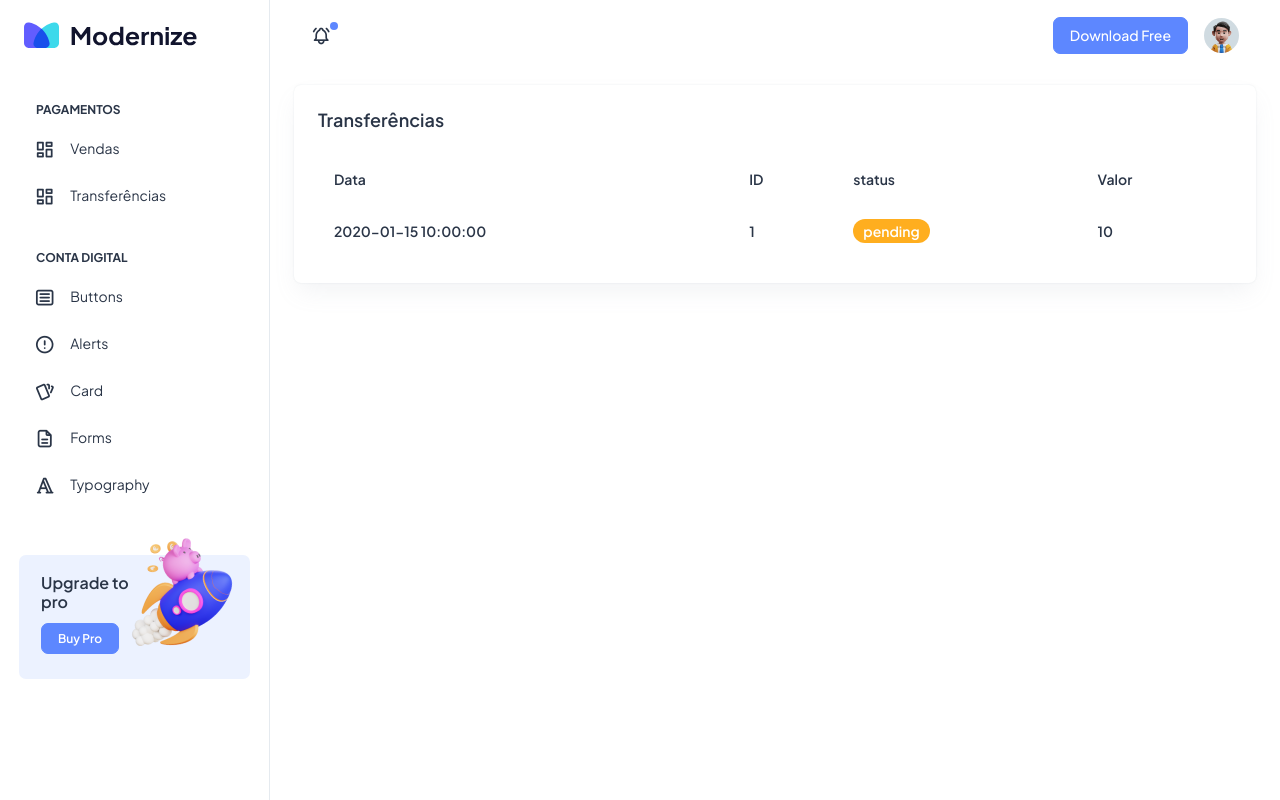
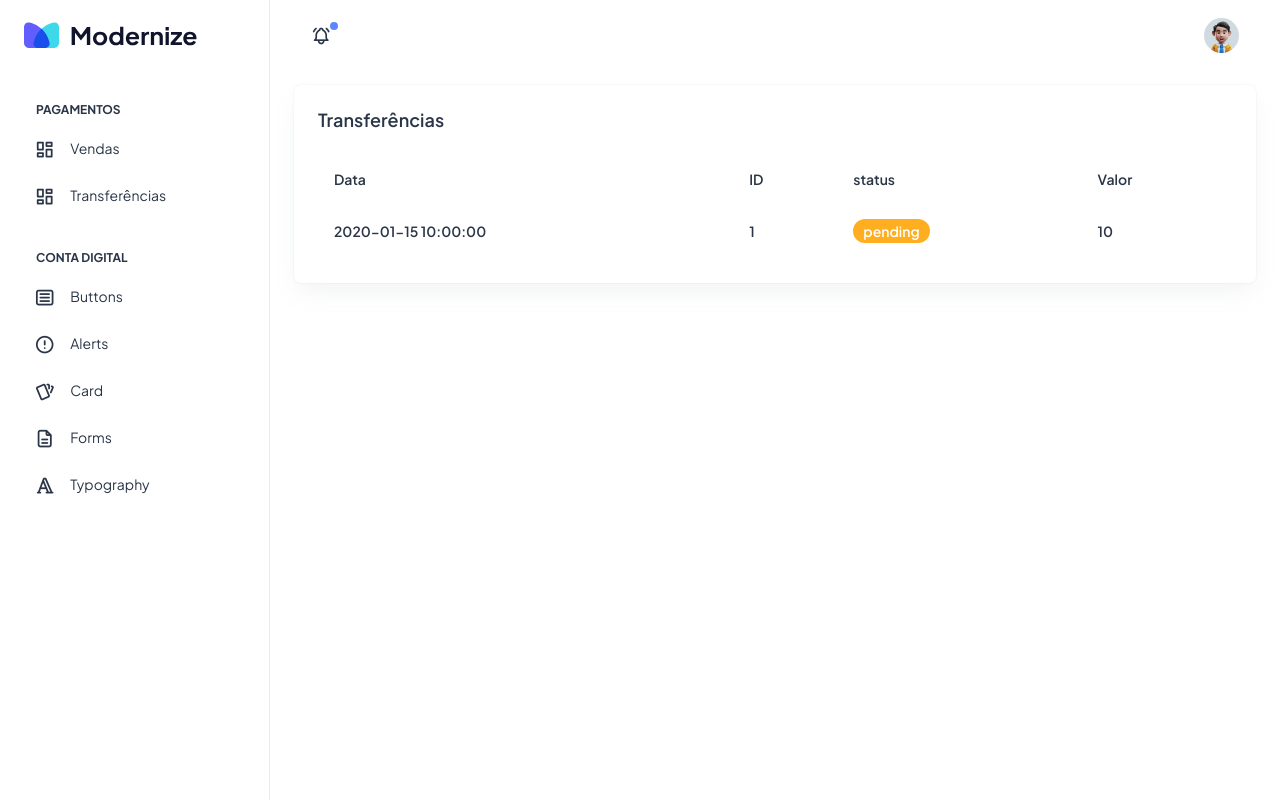
Before and after one commit to devbernardoaraujo/DigitalPay, a Flask app: template app/templates/transfers.html in a window 1280 px wide. Run offline with Flask 3, Linux system fonts and the light colour scheme; the template is opened without the code that fills it: most values are stand-ins (such as "Sample title", 1, 10 or a date in 2020); some libraries are stand-ins or nearby versions.

Commit message:
varias alteracoes

```diff
--- a/app/controllers/payments.py
+++ b/app/controllers/payments.py
@@ -1,7 +1,7 @@
 import requests
 from app import app, config
 from flask import render_template, redirect, url_for, flash
-from flask_login import login_user, logout_user, login_required, current_user
+from flask_login import login_required, current_user
 from app.models.payments import Marketplaces
 
 @app.route("/transactions", methods=["GET"])
--- a/app/controllers/users.py
+++ b/app/controllers/users.py
@@ -51,3 +51,8 @@ def register():
         return redirect(url_for('login'))
 
     return render_template('authentication-register.html')
+
+@app.route("/logout")
+def logout():
+    logout_user()
+    return render_template('authentication-login.html')
--- a/app/templates/base.html
+++ b/app/templates/base.html
@@ -20,5 +20,13 @@
       <footer>
             <!-- the footer code will go in here -->
       </footer>
+
+      <script src="/static/libs/jquery/dist/jquery.min.js"></script>
+      <script src="/static/libs/bootstrap/dist/js/bootstrap.bundle.min.js"></script>
+      <script src="/static/js/sidebarmenu.js"></script>
+      <script src="/static/js/app.min.js"></script>
+      <script src="/static/libs/apexcharts/dist/apexcharts.min.js"></script>
+      <script src="/static/libs/simplebar/dist/simplebar.js"></script>
+      <script src="/static/js/dashboard.js"></script>
   </body>
 </html>
--- a/app/templates/header.html
+++ b/app/templates/header.html
@@ -16,7 +16,6 @@
   </ul>
   <div class="navbar-collapse justify-content-end px-0" id="navbarNav">
     <ul class="navbar-nav flex-row ms-auto align-items-center justify-content-end">
-      <a href="https://adminmart.com/product/modernize-free-bootstrap-admin-dashboard/" target="_blank" class="btn btn-primary">Download Free</a>
       <li class="nav-item dropdown">
         <a class="nav-link nav-icon-hover" href="javascript:void(0)" id="drop2" data-bs-toggle="dropdown"
           aria-expanded="false">
@@ -61,7 +60,6 @@
           </ul>
           <div class="navbar-collapse justify-content-end px-0" id="navbarNav">
             <ul class="navbar-nav flex-row ms-auto align-items-center justify-content-end">
-              <a href="https://adminmart.com/product/modernize-free-bootstrap-admin-dashboard/" target="_blank" class="btn btn-primary">Download Free</a>
               <li class="nav-item dropdown">
                 <a class="nav-link nav-icon-hover" href="javascript:void(0)" id="drop2" data-bs-toggle="dropdown"
                   aria-expanded="false">
@@ -81,7 +79,7 @@
                       <i class="ti ti-list-check fs-6"></i>
                       <p class="mb-0 fs-3">My Task</p>
                     </a>
-                    <a href="./authentication-login.html" class="btn btn-outline-primary mx-3 mt-2 d-block">Logout</a>
+                    <a href="./logout" class="btn btn-outline-primary mx-3 mt-2 d-block">Logout</a>
                   </div>
                 </div>
               </li>
--- a/app/templates/sidebar.html
+++ b/app/templates/sidebar.html
@@ -78,17 +78,6 @@
               </a>
             </li>
           </ul>
-          <div class="unlimited-access hide-menu bg-light-primary position-relative mb-7 mt-5 rounded">
-            <div class="d-flex">
-              <div class="unlimited-access-title me-3">
-                <h6 class="fw-semibold fs-4 mb-6 text-dark w-85">Upgrade to pro</h6>
-                <a href="https://adminmart.com/product/modernize-bootstrap-5-admin-template/" target="_blank" class="btn btn-primary fs-2 fw-semibold lh-sm">Buy Pro</a>
-              </div>
-              <div class="unlimited-access-img">
-                <img src="/static/images/backgrounds/rocket.png" alt="" class="img-fluid">
-              </div>
-            </div>
-          </div>
         </nav>
         <!-- End Sidebar navigation -->
       </div>
```
